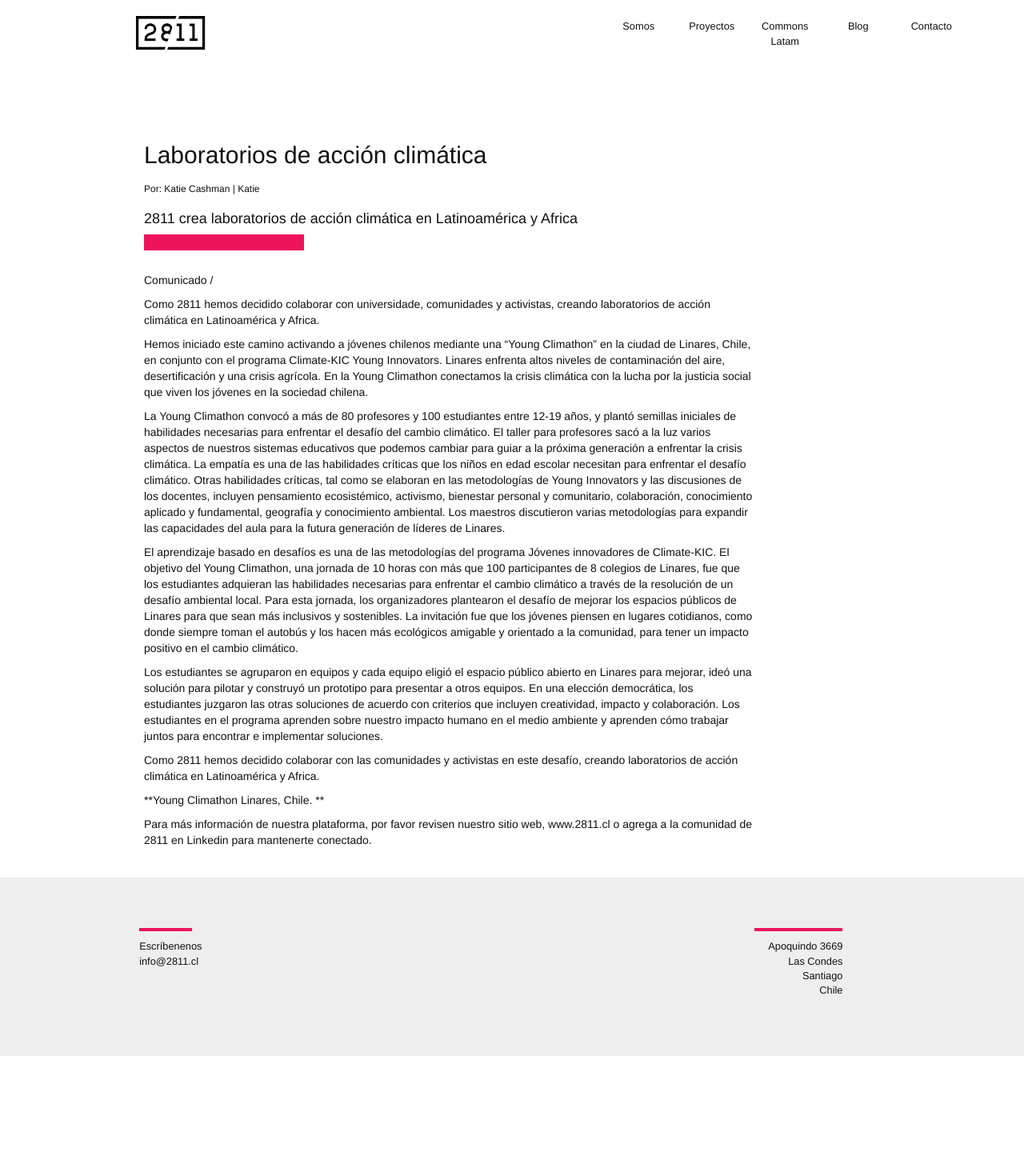
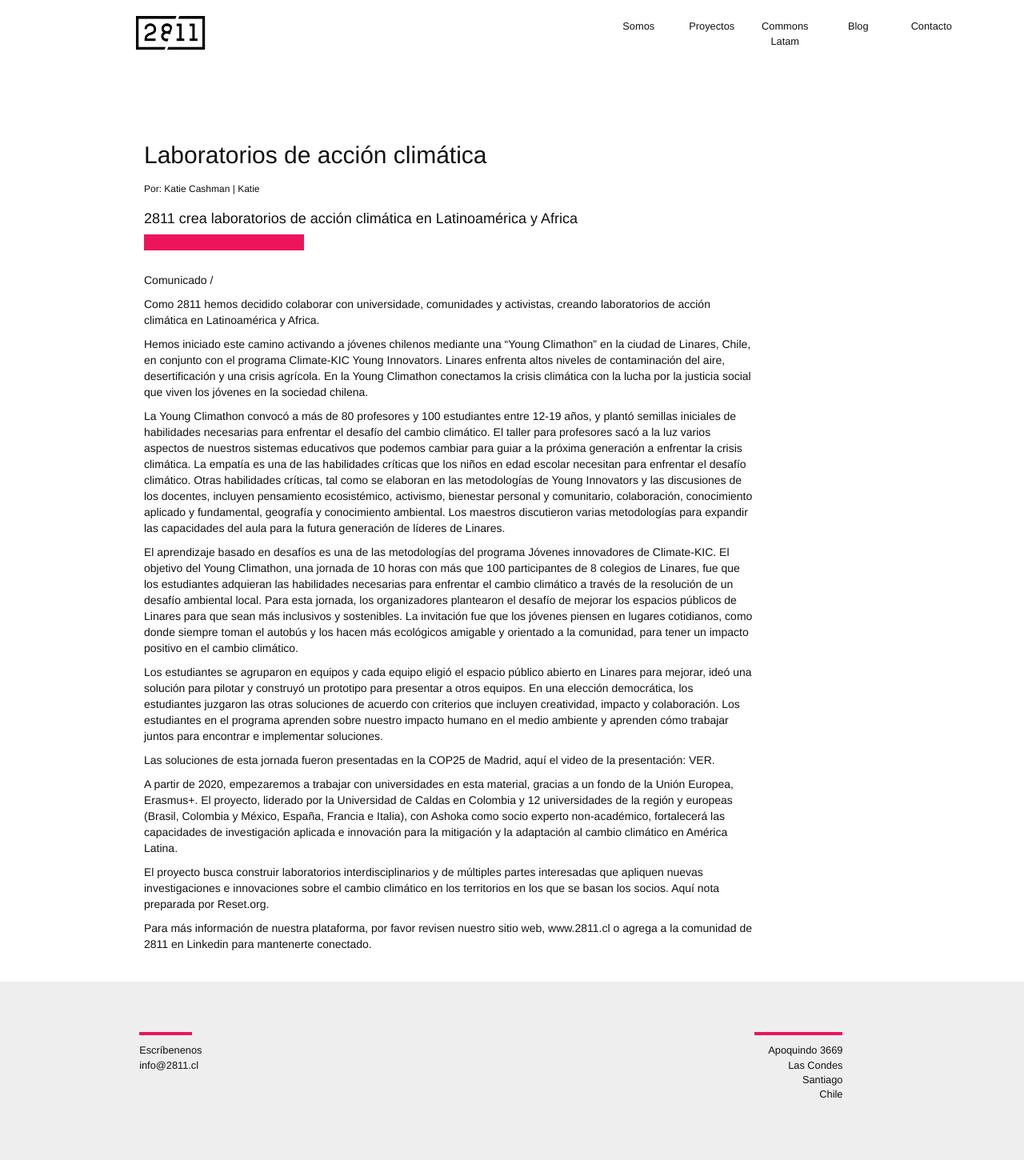
Before and after one commit to 2811Chile/2811Chile.github.io, a Jekyll site: the page built from _posts/2019-12-19-climatelabs.markdown, in a window 1280 px wide. Shown: the whole page at 80% size. Built offline with Jekyll 4.4.1, drawn with Linux system fonts in a browser that asks for light colours; nearby versions of some CDN libraries; some web fonts are replaced; our own code applies the rules of GitHub Pages for plain Markdown files; before the commit the page ends 1320 px from its top, so only the background shows below that.

Commit message:
Updated Climatelabs

```diff
--- a/_posts/2019-12-19-climatelabs.markdown
+++ b/_posts/2019-12-19-climatelabs.markdown
@@ -25,10 +25,12 @@ El aprendizaje basado en desafíos es una de las metodologías del programa Jóv
 
 Los estudiantes se agruparon en equipos y cada equipo eligió el espacio público abierto en Linares para mejorar, ideó una solución para pilotar y construyó un prototipo para presentar a otros equipos. En una elección democrática, los estudiantes juzgaron las otras soluciones de acuerdo con criterios que incluyen creatividad, impacto y colaboración. Los estudiantes en el programa aprenden sobre nuestro impacto humano en el medio ambiente y aprenden cómo trabajar juntos para encontrar e implementar soluciones.
 
-Como 2811 hemos decidido colaborar con las comunidades y activistas en este desafío, creando laboratorios de acción climática en Latinoamérica y Africa.
+Las soluciones de esta jornada fueron presentadas en la COP25 de Madrid, aquí el video de la presentación: [VER](https://youtu.be/RuSKpf4uAGw).
 
-**Young Climathon Linares, Chile.
-**
+A partir de 2020, empezaremos a trabajar con universidades en esta material, gracias a un fondo de la Unión Europea, Erasmus+. El proyecto, liderado por la Universidad de Caldas en Colombia y 12 universidades de la región y europeas (Brasil, Colombia y México, España, Francia e Italia), con Ashoka como socio experto non-académico, fortalecerá las capacidades de investigación aplicada e innovación para la mitigación y la adaptación al cambio climático en América Latina.
+
+El proyecto busca construir laboratorios interdisciplinarios y de múltiples partes interesadas que apliquen nuevas investigaciones e innovaciones sobre el cambio climático en los territorios en los que se basan los socios. [Aquí nota preparada por Reset.org.](https://en.reset.org/blog/eu-funds-latin-american-climate-labs-support-local-innovation-global-climate-challenges-1104201)
+
 
 
 Para más información de nuestra plataforma, por favor revisen nuestro sitio web, www.2811.cl o agrega a la comunidad de 2811 en [Linkedin](https://www.linkedin.com/company/2811chile) para mantenerte conectado.
```
